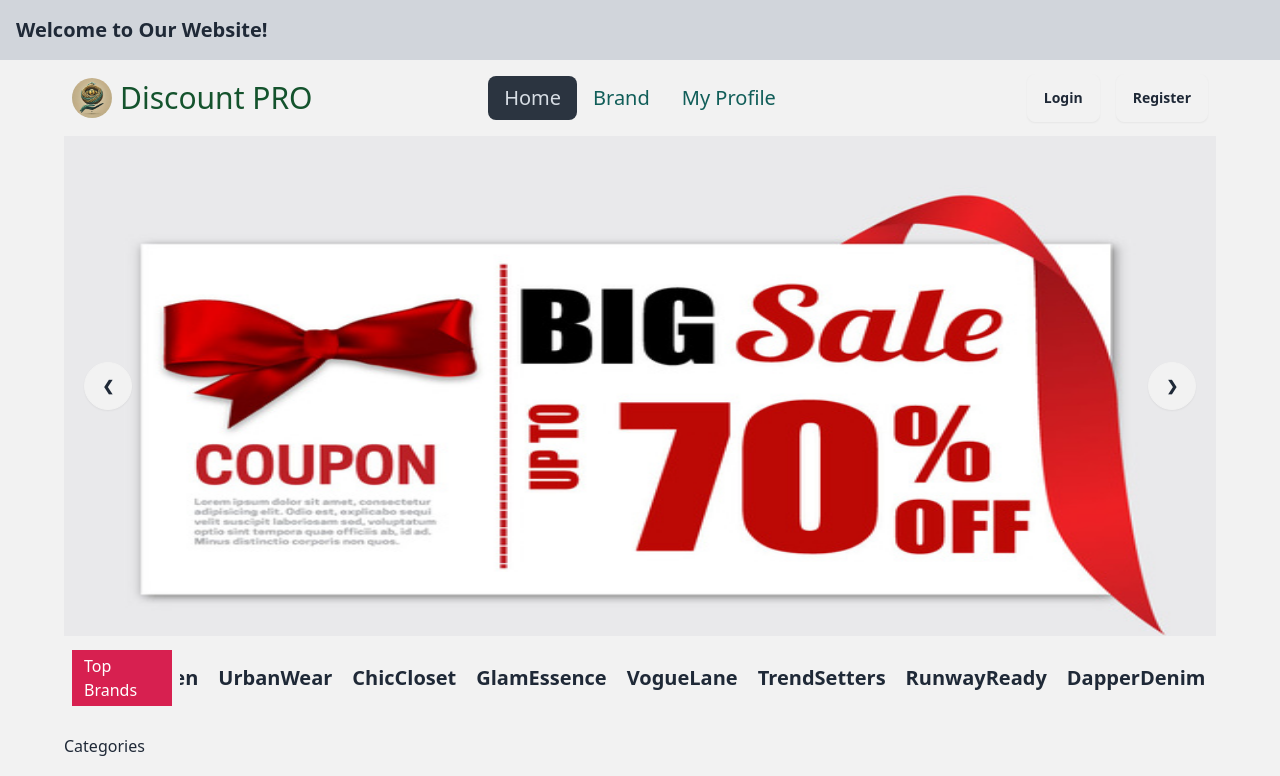
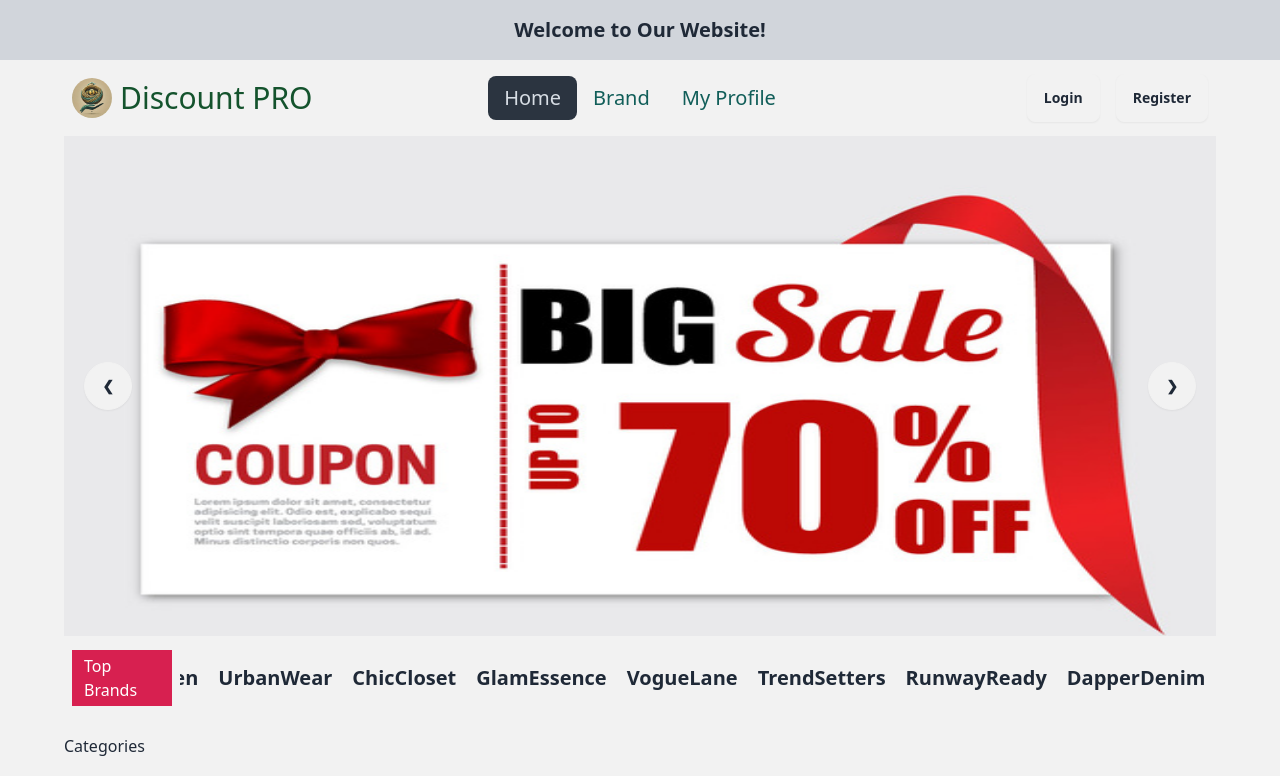
Before and after one commit to Bristyakter25/coupon-application-website, a React (Vite) app: page / in a window 1280 px wide. Shown: the top 776 px of the page. Built offline with nearby package versions, Linux system fonts and the light colour scheme; no server answers.

Commit message:
Added user email

```diff
--- a/src/components/Header.jsx
+++ b/src/components/Header.jsx
@@ -13,7 +13,7 @@
             Welcome, {user.email.split("@")[0]}!
           </h1>
         ) : (
-          <h1 className="text-xl font-semibold">Welcome to Our Website!</h1>
+          <h1 className="text-xl font-semibold text-center">Welcome to Our Website!</h1>
         )}
             </div>
 
```
